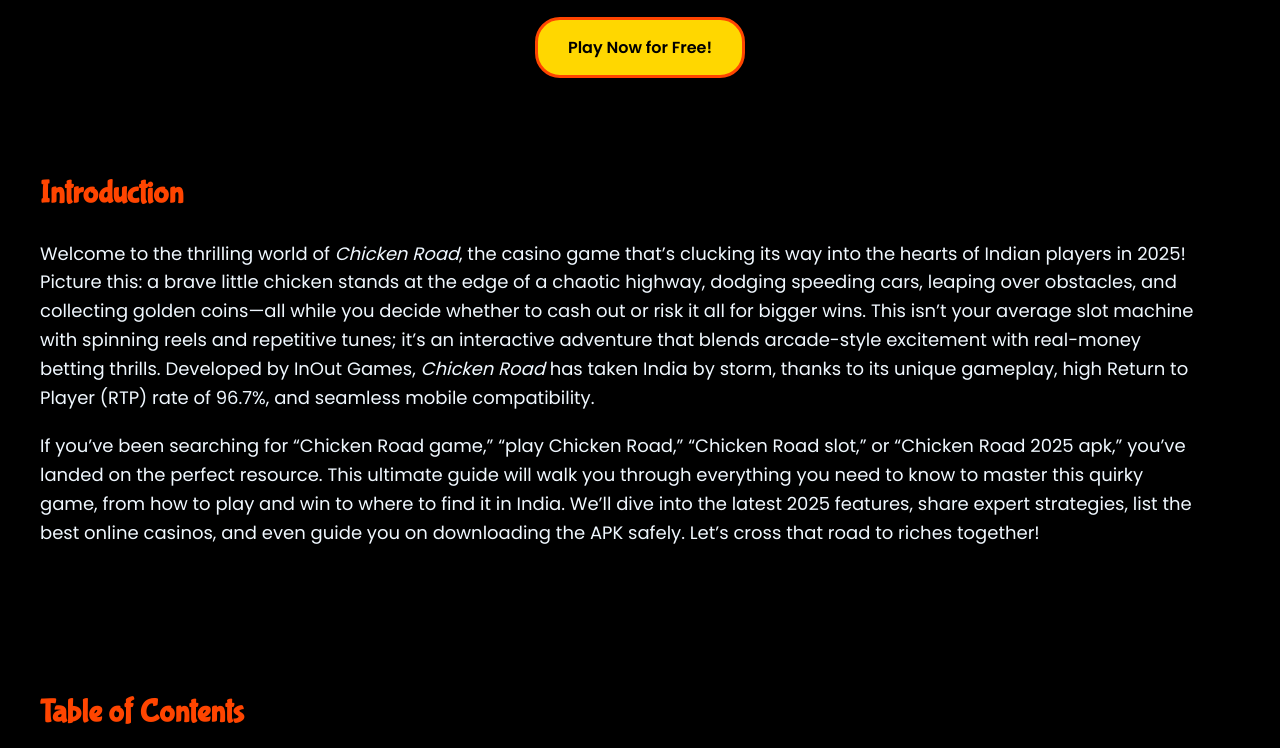
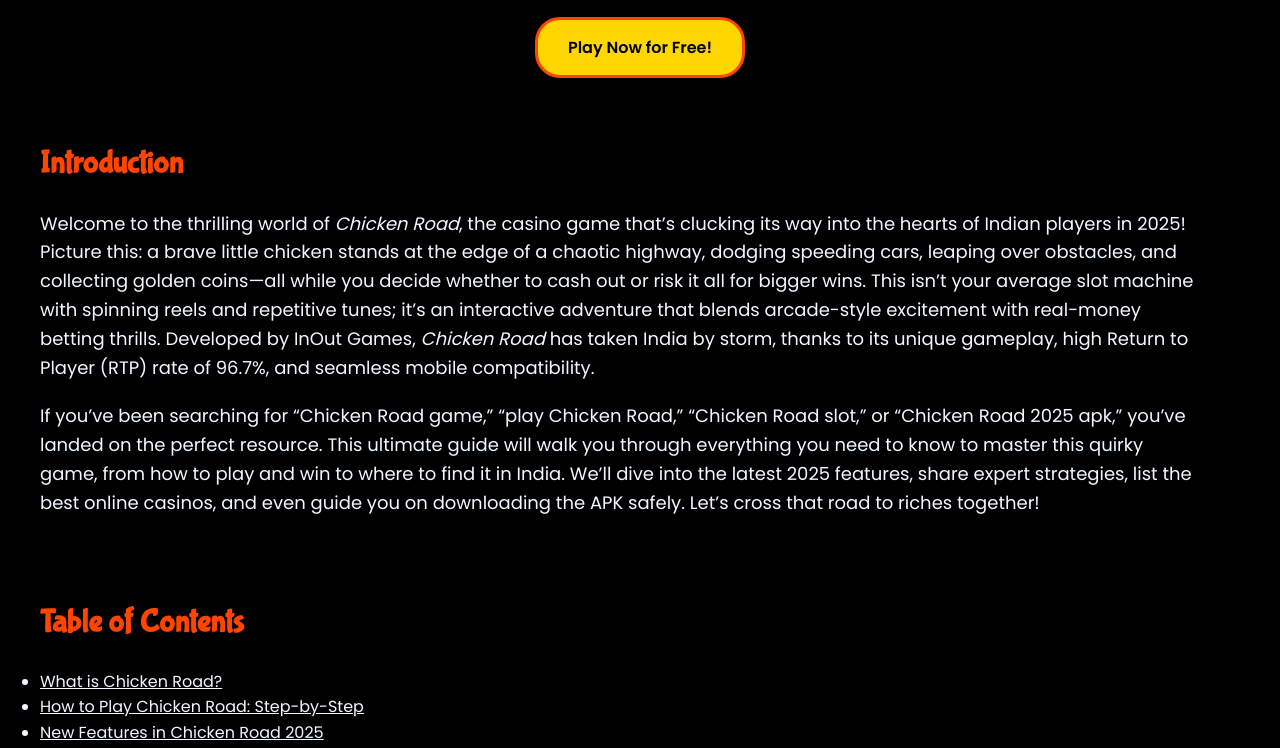
Before and after one commit to avuso/chicken-road-slot-game, a plain HTML site: page index.html in a window 1280 px wide. Shown: the part 592-1340 px from the top of the page. Drawn offline with Linux system fonts and the light colour scheme.

Commit message:
Update index.html

```diff
--- a/index.html
+++ b/index.html
@@ -92,7 +92,7 @@
             transform: scale(1.1);
         }
         section {
-            padding: 50px 20px;
+            padding: 20px 20px;
             max-width: 1200px;
             margin: 0 auto;
         }
```
